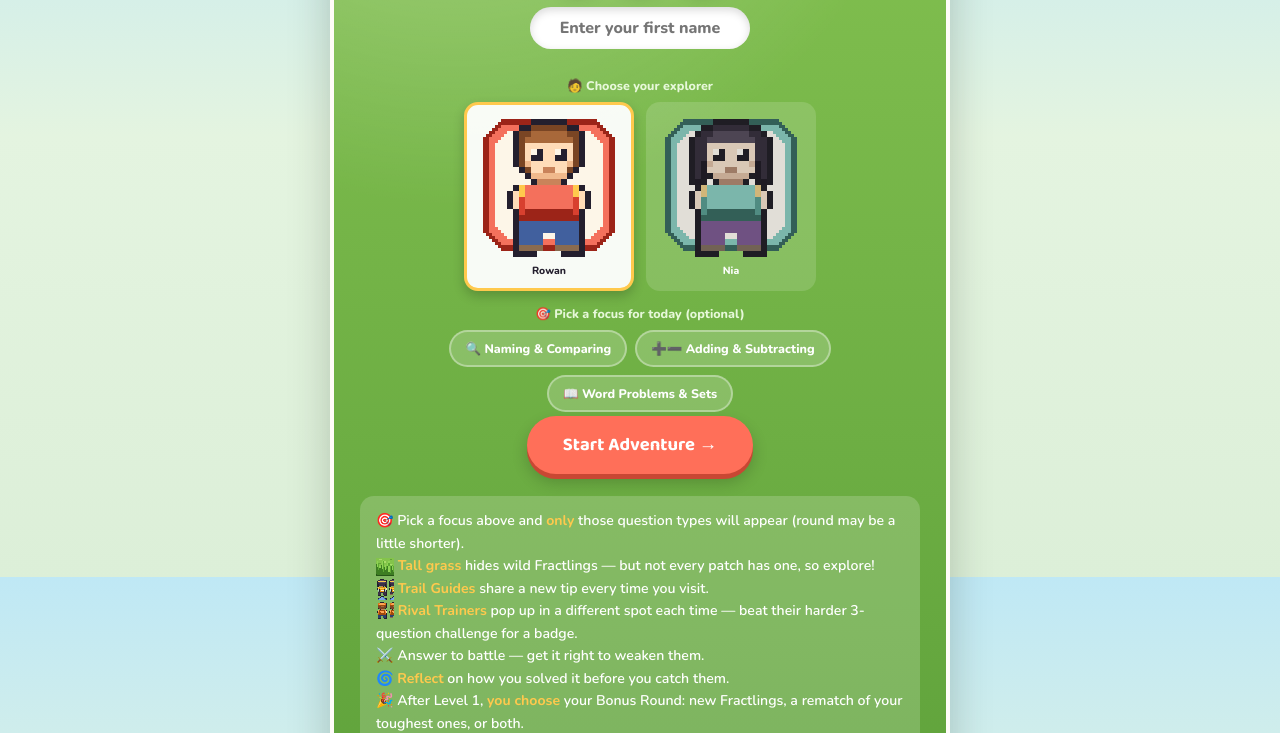
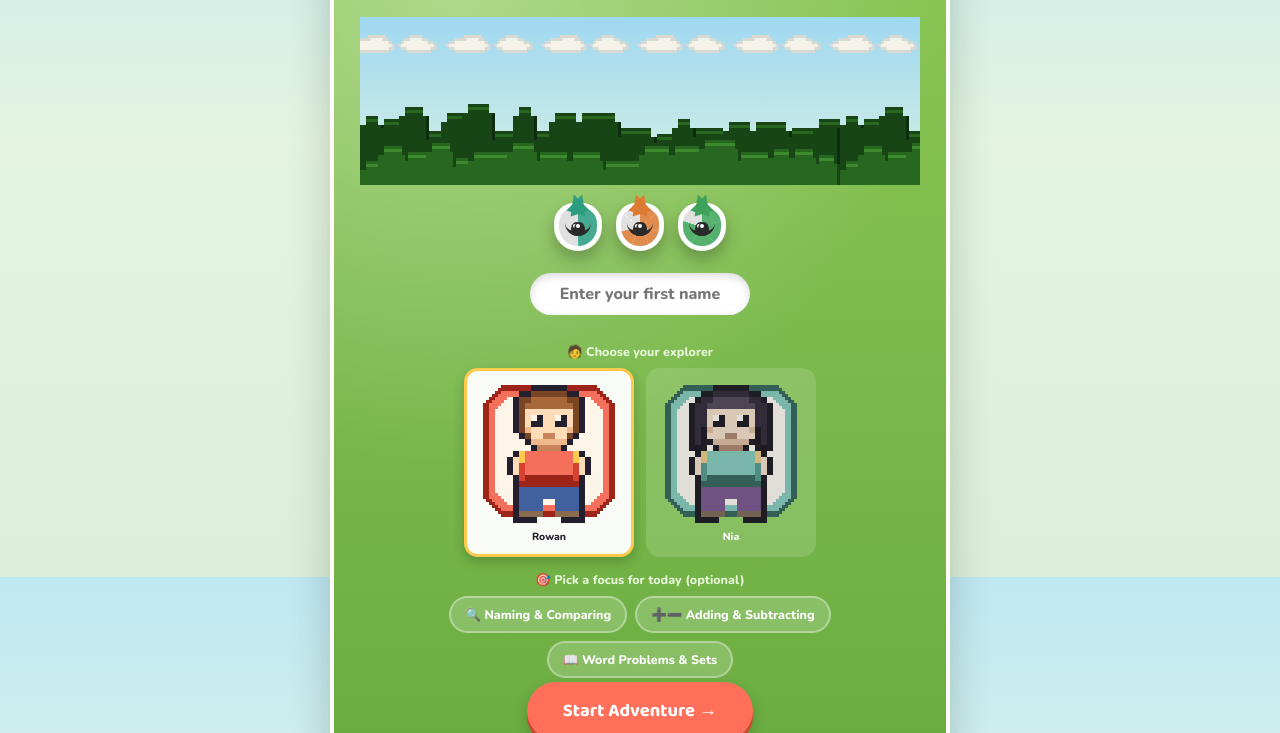
Before and after one commit to bsim07/MsZTrails, a website: page index.html in a window 1280 px wide. Shown: the part 223-956 px from the top of the page. Drawn offline with nearby package versions, Linux system fonts and the light colour scheme.

Commit message:
Keep landing page top visible

```diff
--- a/styles.css
+++ b/styles.css
@@ -19,8 +19,8 @@
     background:linear-gradient(180deg,var(--sky) 0%, #E4F4E0 45%, #DCEFD8 100%);
     color:var(--ink);
     display:flex;
-    align-items:center;
-    justify-content:center;
+    align-items:flex-start;
+    justify-content:flex-start;
     min-height:100vh;
     min-height:100dvh;
     padding:14px;
@@ -44,6 +44,7 @@
     overflow:hidden;
     border:4px solid #ffffffaa;
     position:relative;
+    margin:0 auto;
   }
   #screen-game{
     max-height:calc(100dvh - 28px);
```
